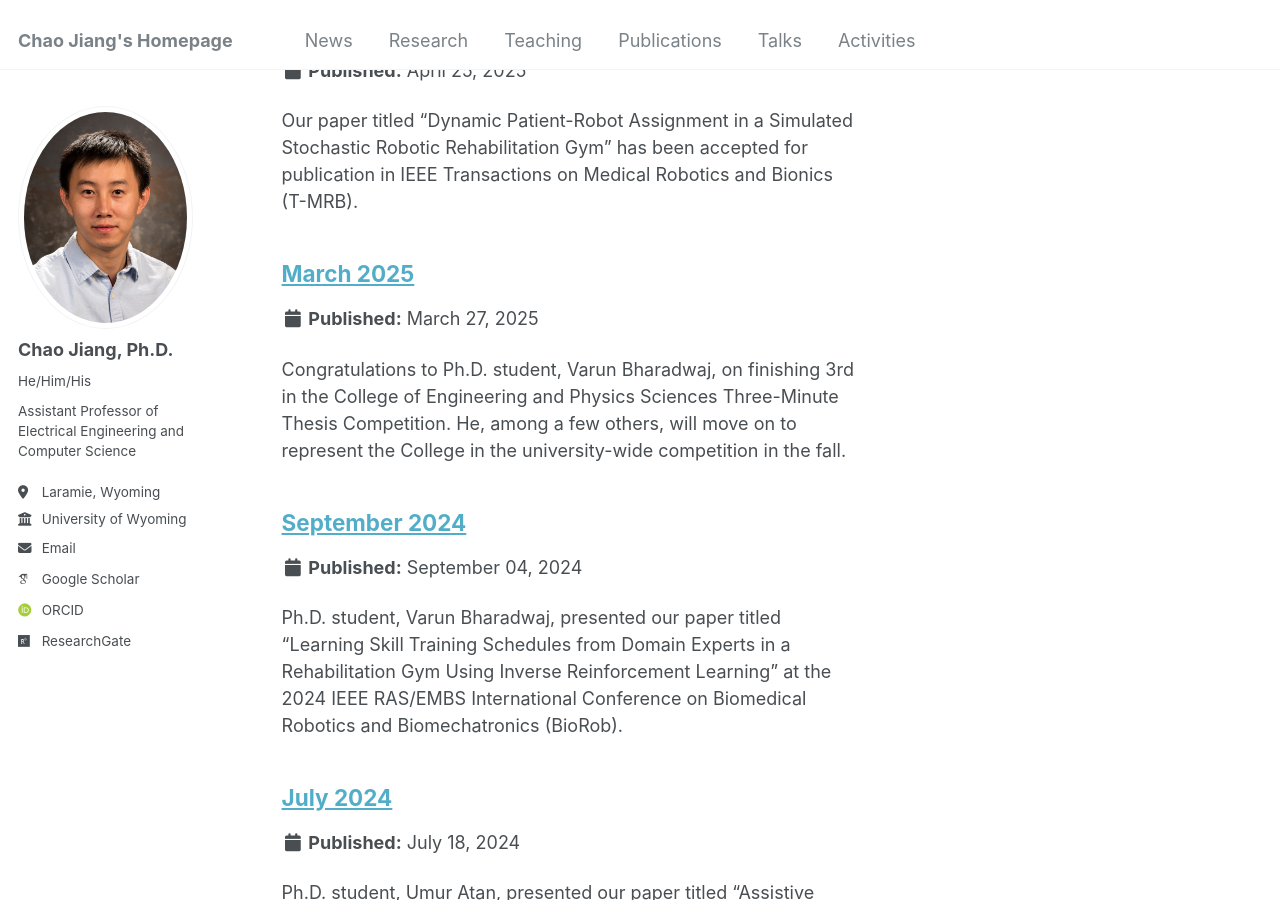
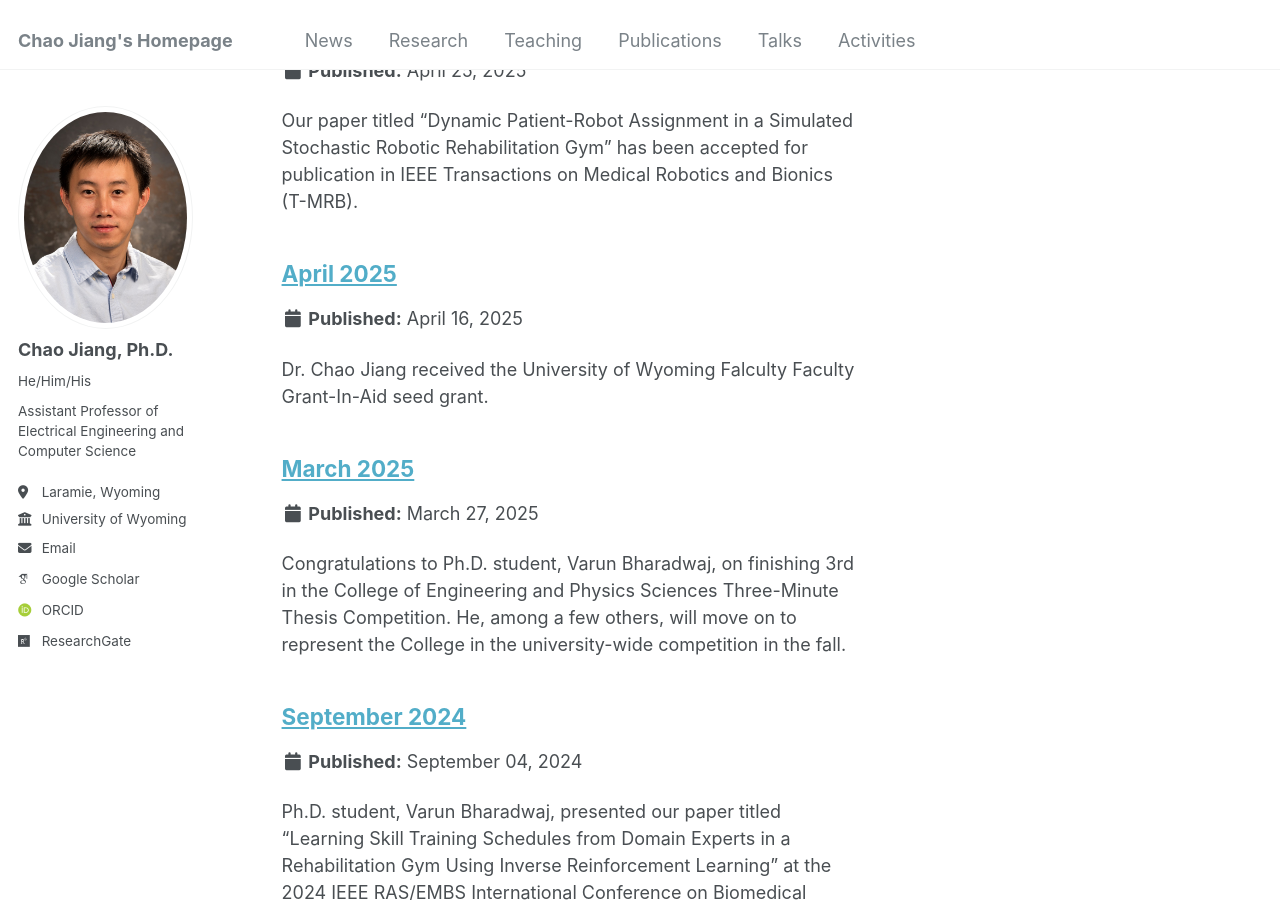
Before and after one commit to cjiang6/cjiang6.github.io, a Jekyll site: the page built from _pages/news.html, in a window 1280 px wide and 900 px high, scrolled down 637 px. Built offline with Jekyll 4.4.1, drawn with Linux system fonts in a browser that asks for light colours; some web fonts are replaced; a file with an impossible date is left out.

Commit message:
Update 2025-4-1.md

```diff
--- a/_news/2025-4-1.md
+++ b/_news/2025-4-1.md
@@ -1 +1,6 @@
+---
+title: "April 2025"
+collection: news
+date: 2025-04-16
+---
 Dr. Chao Jiang received the University of Wyoming Falculty Faculty Grant-In-Aid seed grant.
```
